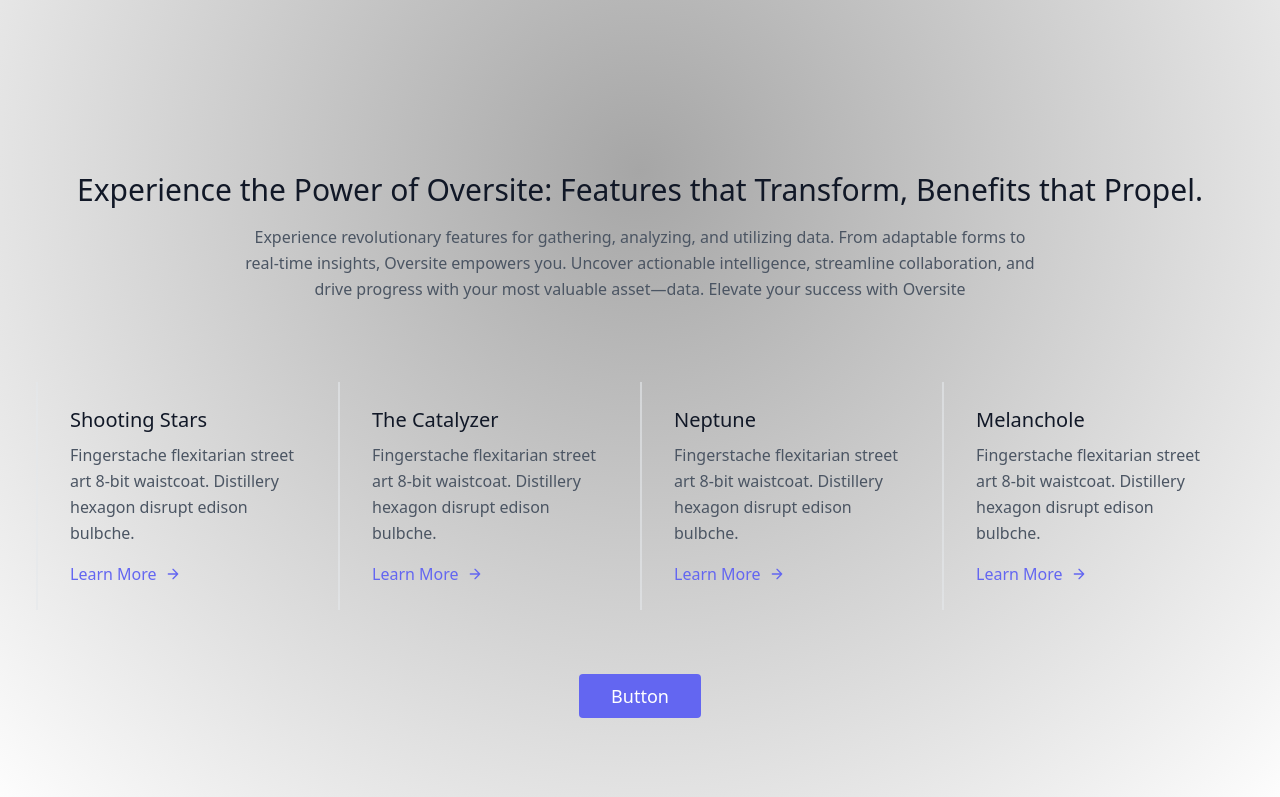
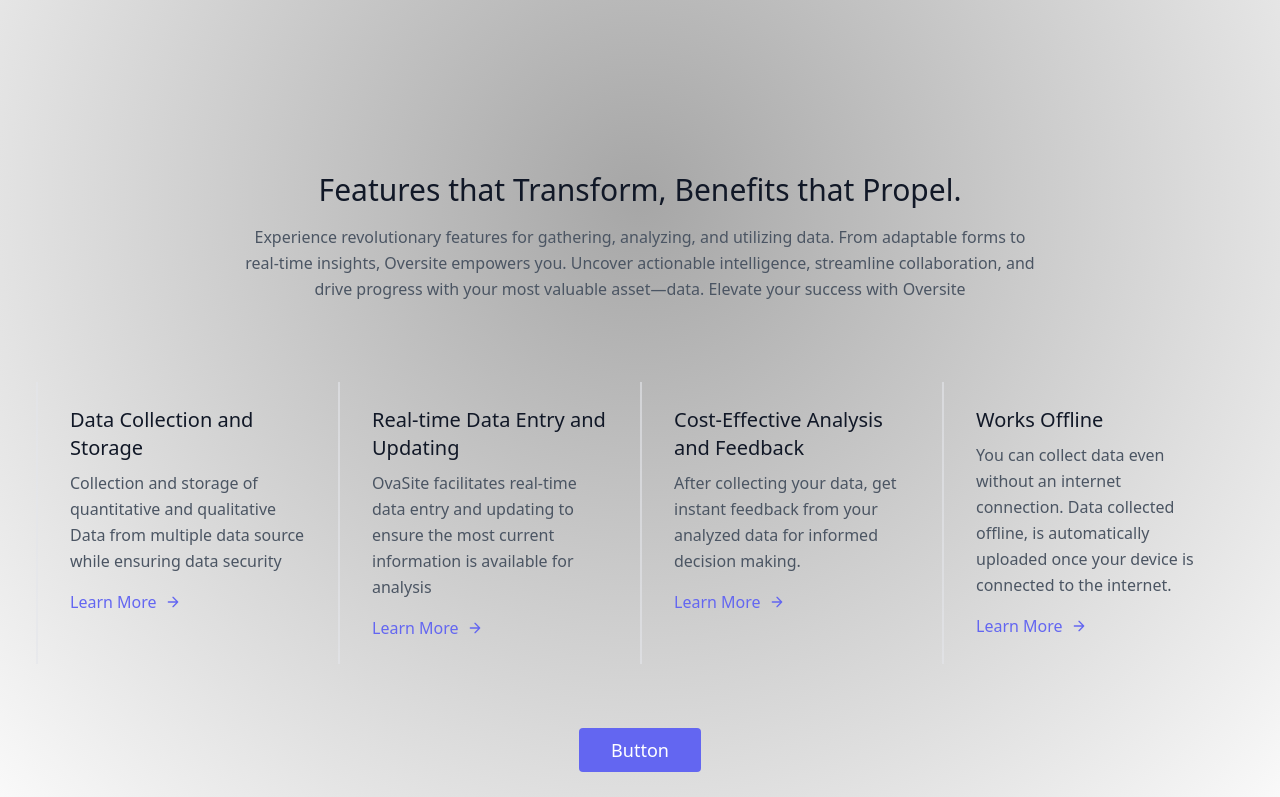
Before and after one commit to OkToPals/OvaSite-Frontend, a Next.js app: page / in a window 1280 px wide. Shown: the part 568-1365 px from the top of the page. Built offline with nearby package versions, Linux system fonts and the light colour scheme.

Commit message:
Update content.js

```diff
--- a/src/components/content.js
+++ b/src/components/content.js
@@ -7,12 +7,12 @@
     <section className="text-gray-600 body-font">
   <div className="container px-5 py-24 mx-auto">
     <div className="flex flex-col text-center w-full mb-20">
-      <h1 className="sm:text-3xl text-2xl font-medium title-font mb-4 text-gray-900">Experience the Power of Oversite: Features that Transform, Benefits that Propel.</h1>
+      <h1 className="sm:text-3xl text-2xl font-medium title-font mb-4 text-gray-900">Features that Transform, Benefits that Propel.</h1>
       <p className="lg:w-2/3 mx-auto leading-relaxed text-base">Experience revolutionary features for gathering, analyzing, and utilizing data. From adaptable forms to real-time insights, Oversite empowers you. Uncover actionable intelligence, streamline collaboration, and drive progress with your most valuable asset—data. Elevate your success with Oversite</p></div>
     <div className="flex flex-wrap">
       <div className="xl:w-1/4 lg:w-1/2 md:w-full px-8 py-6 border-l-2 border-gray-200 border-opacity-60">
-        <h2 className="text-lg sm:text-xl text-gray-900 font-medium title-font mb-2">Shooting Stars</h2>
-        <p className="leading-relaxed text-base mb-4">Fingerstache flexitarian street art 8-bit waistcoat. Distillery hexagon disrupt edison bulbche.</p>
+        <h2 className="text-lg sm:text-xl text-gray-900 font-medium title-font mb-2">Data Collection and Storage</h2>
+        <p className="leading-relaxed text-base mb-4">Collection and storage of quantitative and qualitative Data from multiple data source while ensuring data security</p>
         <a className="text-indigo-500 inline-flex items-center">Learn More
           <svg fill="none" stroke="currentColor" stroke-linecap="round" stroke-linejoin="round" stroke-width="2" className="w-4 h-4 ml-2" viewBox="0 0 24 24">
             <path d="M5 12h14M12 5l7 7-7 7"></path>
@@ -20,8 +20,8 @@
         </a>
       </div>
       <div className="xl:w-1/4 lg:w-1/2 md:w-full px-8 py-6 border-l-2 border-gray-200 border-opacity-60">
-        <h2 className="text-lg sm:text-xl text-gray-900 font-medium title-font mb-2">The Catalyzer</h2>
-        <p className="leading-relaxed text-base mb-4">Fingerstache flexitarian street art 8-bit waistcoat. Distillery hexagon disrupt edison bulbche.</p>
+        <h2 className="text-lg sm:text-xl text-gray-900 font-medium title-font mb-2">Real-time Data Entry and Updating</h2>
+        <p className="leading-relaxed text-base mb-4">OvaSite facilitates real-time data entry and updating to ensure the most current information is available for analysis</p>
         <a className="text-indigo-500 inline-flex items-center">Learn More
           <svg fill="none" stroke="currentColor" stroke-linecap="round" stroke-linejoin="round" stroke-width="2" className="w-4 h-4 ml-2" viewBox="0 0 24 24">
             <path d="M5 12h14M12 5l7 7-7 7"></path>
@@ -29,8 +29,8 @@
         </a>
       </div>
       <div className="xl:w-1/4 lg:w-1/2 md:w-full px-8 py-6 border-l-2 border-gray-200 border-opacity-60">
-        <h2 className="text-lg sm:text-xl text-gray-900 font-medium title-font mb-2">Neptune</h2>
-        <p className="leading-relaxed text-base mb-4">Fingerstache flexitarian street art 8-bit waistcoat. Distillery hexagon disrupt edison bulbche.</p>
+        <h2 className="text-lg sm:text-xl text-gray-900 font-medium title-font mb-2">Cost-Effective Analysis and Feedback</h2>
+        <p className="leading-relaxed text-base mb-4">After collecting your data, get instant feedback from your analyzed data for informed decision making.</p>
         <a className="text-indigo-500 inline-flex items-center">Learn More
           <svg fill="none" stroke="currentColor" stroke-linecap="round" stroke-linejoin="round" stroke-width="2" className="w-4 h-4 ml-2" viewBox="0 0 24 24">
             <path d="M5 12h14M12 5l7 7-7 7"></path>
@@ -38,8 +38,8 @@
         </a>
       </div>
       <div className="xl:w-1/4 lg:w-1/2 md:w-full px-8 py-6 border-l-2 border-gray-200 border-opacity-60">
-        <h2 className="text-lg sm:text-xl text-gray-900 font-medium title-font mb-2">Melanchole</h2>
-        <p className="leading-relaxed text-base mb-4">Fingerstache flexitarian street art 8-bit waistcoat. Distillery hexagon disrupt edison bulbche.</p>
+        <h2 className="text-lg sm:text-xl text-gray-900 font-medium title-font mb-2">Works Offline</h2>
+        <p className="leading-relaxed text-base mb-4">You can collect data even without an internet connection. Data collected offline, is automatically uploaded once your device is connected to the internet.</p>
         <a className="text-indigo-500 inline-flex items-center">Learn More
           <svg fill="none" stroke="currentColor" stroke-linecap="round" stroke-linejoin="round" stroke-width="2" className="w-4 h-4 ml-2" viewBox="0 0 24 24">
             <path d="M5 12h14M12 5l7 7-7 7"></path>
```
